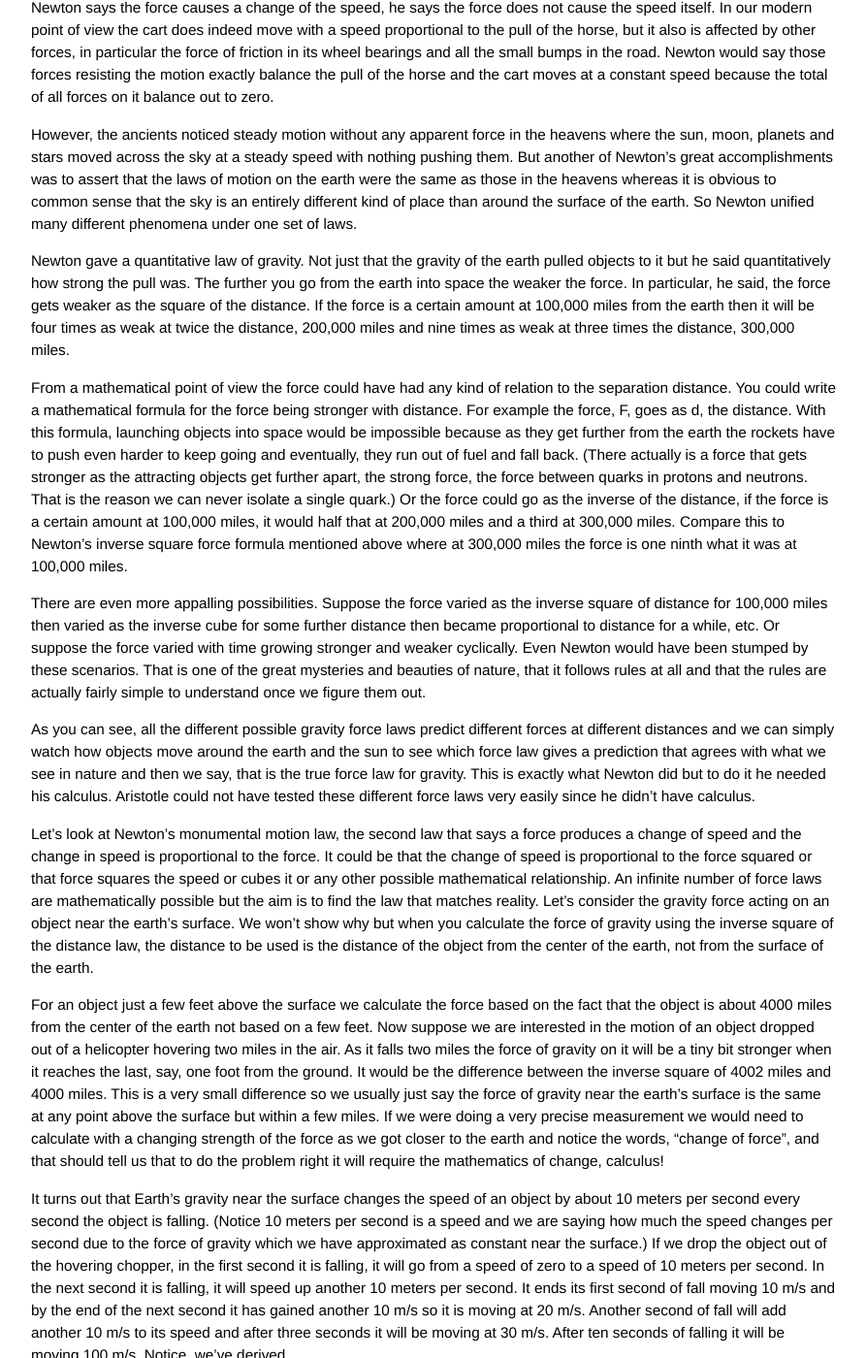
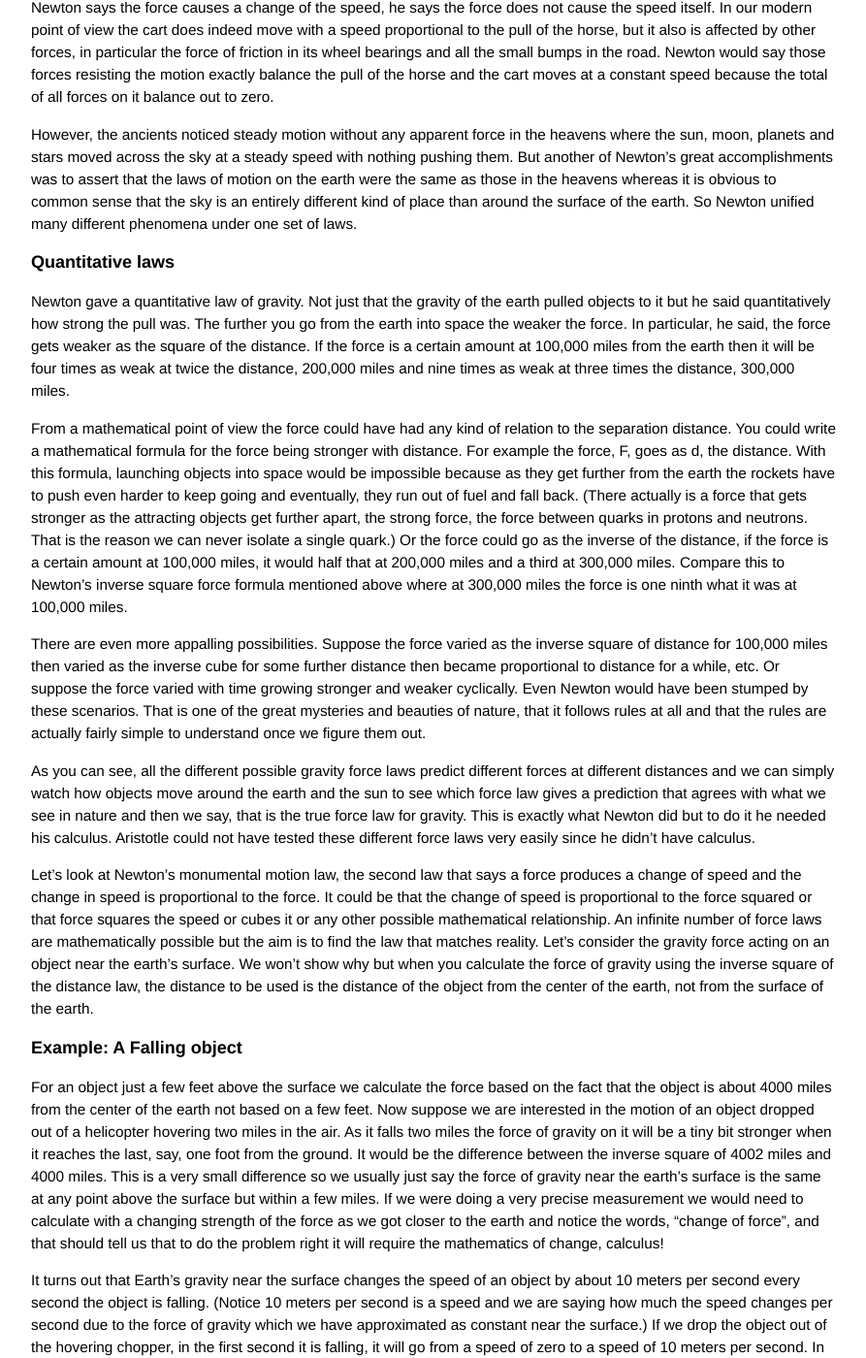
Before and after one commit to grbfacet/facet, a Jekyll site: the page built from principles-of-physics-tutorial.md, in a window 1280 px wide and 1400 px high, scrolled down 2664 px. Shown: the whole window at 97% size, without its empty margins (193-1086 px from the left). Built offline with Jekyll 4.4.1, drawn with Linux system fonts in a browser that asks for light colours.

Commit message:
Update principles-of-physics-tutorial.md

```diff
--- a/principles-of-physics-tutorial.md
+++ b/principles-of-physics-tutorial.md
@@ -50,6 +50,8 @@ Without going into the history we should be careful not to disparage the ideas o
 
 However, the ancients noticed steady motion without any apparent force in the heavens where the sun, moon, planets and stars moved across the sky at a steady speed with nothing pushing them. But another of Newton’s great accomplishments was to assert that the laws of motion on the earth were the same as those in the heavens whereas it is obvious to common sense that the sky is an entirely different kind of place than around the surface of the earth. So Newton unified many different phenomena under one set of laws.
 
+### Quantitative laws
+
 Newton gave a quantitative law of gravity. Not just that the gravity of the earth pulled objects to it but he said quantitatively how strong the pull was. The further you go from the earth into space the weaker the force. In particular, he said, the force gets weaker as the square of the distance. If the force is a certain amount at 100,000 miles from the earth then it will be four times as weak at twice the distance, 200,000 miles and nine times as weak at three times the distance, 300,000 miles.
 
 From a mathematical point of view the force could have had any kind of relation to the separation distance. You could write a mathematical formula for the force being stronger with distance. For example the force, F, goes as d, the distance. With this formula, launching objects into space would be impossible because as they get further from the earth the rockets have to push even harder to keep going and eventually, they run out of fuel and fall back. (There actually is a force that gets stronger as the attracting objects get further apart, the strong force, the force between quarks in protons and neutrons. That is the reason we can never isolate a single quark.) Or the force could go as the inverse of the distance, if the force is a certain amount at 100,000 miles, it would half that at 200,000 miles and a third at 300,000 miles. Compare this to Newton's inverse square force formula mentioned above where at 300,000 miles the force is one ninth what it was at 100,000 miles.
@@ -59,6 +61,8 @@ There are even more appalling possibilities. Suppose the force varied as the inv
 As you can see, all the different possible gravity force laws predict different forces at different distances and we can simply watch how objects move around the earth and the sun to see which force law gives a prediction that agrees with what we see in nature and then we say, that is the true force law for gravity. This is exactly what Newton did but to do it he needed his calculus. Aristotle could not have tested these different force laws very easily since he didn’t have calculus.
 
 Let’s look at Newton’s monumental motion law, the second law that says a force produces a change of speed and the change in speed is proportional to the force. It could be that the change of speed is proportional to the force squared or that force squares the speed or cubes it or any other possible mathematical relationship. An infinite number of force laws are mathematically possible but the aim is to find the law that matches reality. Let’s consider the gravity force acting on an object near the earth’s surface. We won’t show why but when you calculate the force of gravity using the inverse square of the distance law, the distance to be used is the distance of the object from the center of the earth, not from the surface of the earth.
+
+### Example: A Falling object
 
 For an object just a few feet above the surface we calculate the force based on the fact that the object is about 4000 miles from the center of the earth not based on a few feet. Now suppose we are interested in the motion of an object dropped out of a helicopter hovering two miles in the air. As it falls two miles the force of gravity on it will be a tiny bit stronger when it reaches the last, say, one foot from the ground. It would be the difference between the inverse square of 4002 miles and 4000 miles. This is a very small difference so we usually just say the force of gravity near the earth’s surface is the same at any point above the surface but within a few miles. If we were doing a very precise measurement we would need to calculate with a changing strength of the force as we got closer to the earth and notice the words, “change of force”, and that should tell us that to do the problem right it will require the mathematics of change, calculus!
 
```
